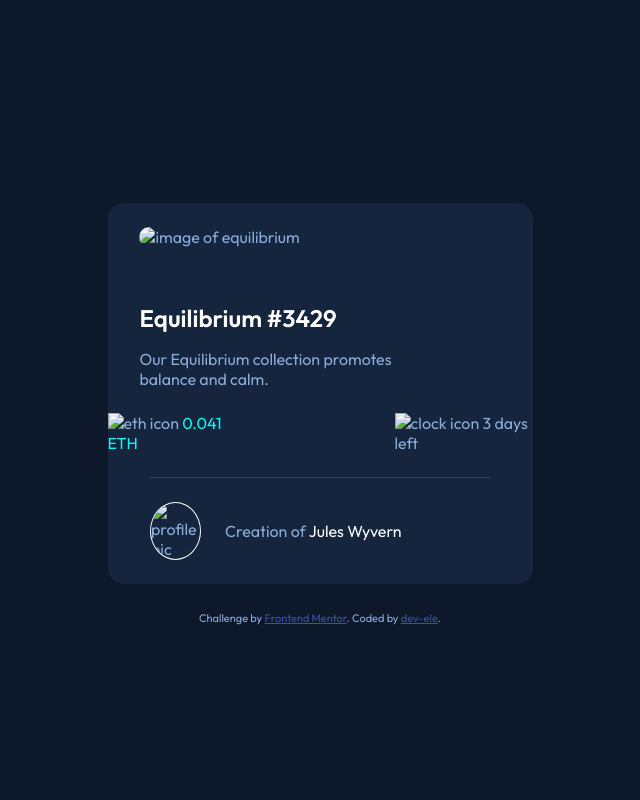
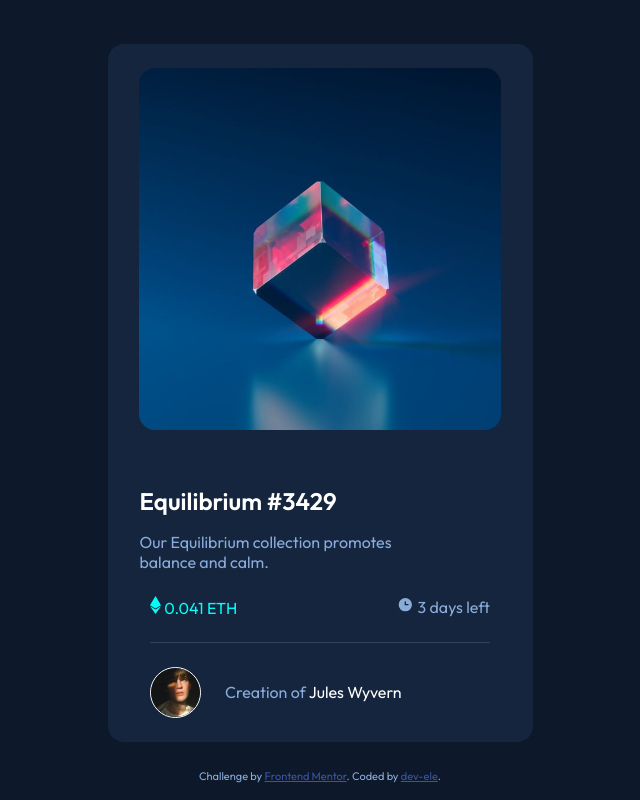
Before and after one commit to dev-ele206/nft-preview-card-component-main, a plain HTML site: page index.html in a window 1280 px wide. Shown: the whole page, without its empty margins (320-960 px from the left). Drawn offline with Linux system fonts and the light colour scheme; the site is published under a folder, as on GitHub Pages, so addresses that start at the root find nothing.

Commit message:
Update index.html

```diff
--- a/index.html
+++ b/index.html
@@ -30,9 +30,9 @@
   <main>
     <div class="card-container">
       <div class="image-container card-img">
-        <img src="/images/image-equilibrium.jpg" alt="image of equilibrium" aria-hidden="true">
+        <img src="images/image-equilibrium.jpg" alt="image of equilibrium" aria-hidden="true">
         <div class="card-img-overlay">
-          <img src="/images/icon-view.svg" id="eye-icon">
+          <img src="images/icon-view.svg" id="eye-icon">
         </div>
       </div>
       <div class="text-container">
@@ -41,17 +41,17 @@
       </div>
       <div id="number-container">
         <div id="eth-icon">
-        <img src="/images/icon-ethereum.svg" alt="eth icon">
+        <img src="images/icon-ethereum.svg" alt="eth icon">
           <span id="eth-text">0.041 ETH</span>
         </div>
         <div id="timer-icon">
-        <img src="/images/icon-clock.svg" alt="clock icon">
+        <img src="images/icon-clock.svg" alt="clock icon">
           3 days left
         </div>
         </div>
         <div class="border-line"></div>
       <div class="profile-container">
-        <img src="/images/image-avatar.png" alt="profile pic" id="profile-pic">
+        <img src="images/image-avatar.png" alt="profile pic" id="profile-pic">
         <p>Creation of <span id="profile-name">Jules Wyvern</span></p>
       </div>
     </div>
```
